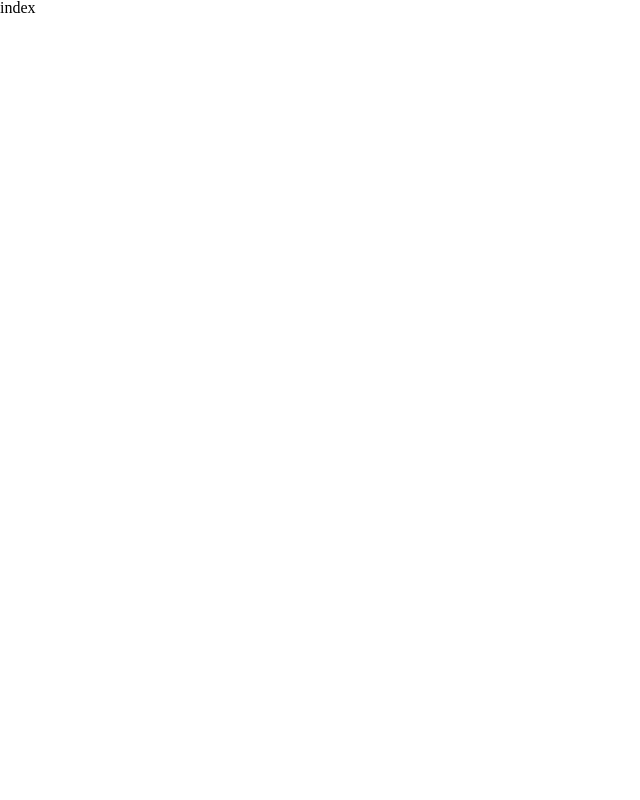
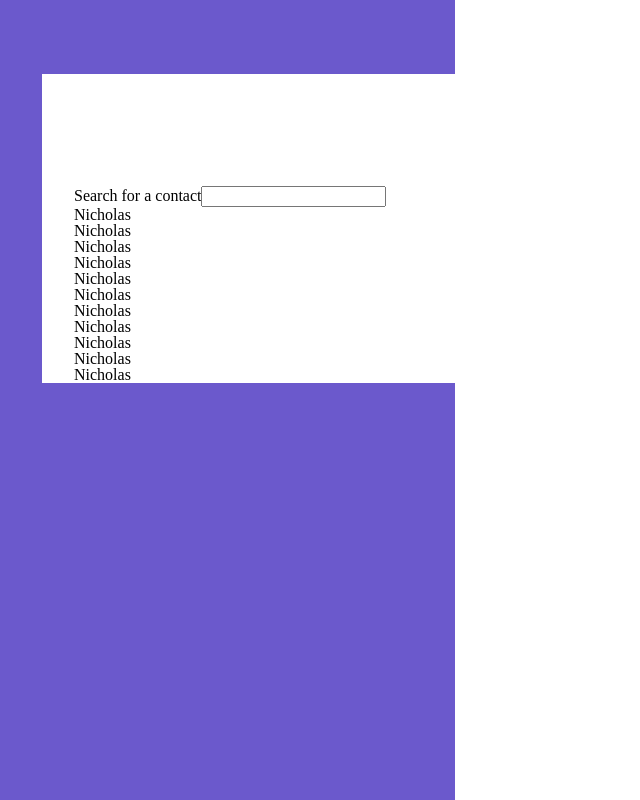
Before and after one commit to WesleyVitor/Contact-list, a Next.js app: page / in a window 1280 px wide. Shown: the whole page, without its empty margins (0-640 px from the left). Built offline with nearby package versions, Linux system fonts and the light colour scheme.

Commit message:
add: initial contact list component

```diff
--- /dev/null
+++ b/components/Container/index.tsx
@@ -0,0 +1,23 @@
+import React from "react";
+import { ContainerStyle } from "./styles";
+
+interface Props {
+    children: React.FC;
+}
+
+const Container: React.FC = ({ children }: Props) => {
+    return (
+        <ContainerStyle>
+            <aside
+                style={{
+                    height: "100vh",
+                    width: "455px",
+                    background: "#6B59CC",
+                }}
+            ></aside>
+            {children}
+        </ContainerStyle>
+    );
+};
+
+export default Container;
--- /dev/null
+++ b/components/Container/styles.ts
@@ -0,0 +1,6 @@
+import styled from "styled-components";
+
+export const ContainerStyle = styled.main`
+    height: 100vh;
+    width: 100%;
+`;
--- /dev/null
+++ b/components/ListContact/index.tsx
@@ -0,0 +1,28 @@
+import React from "react";
+
+import { SectionList } from "./styles";
+
+const ListContact: React.FC = () => {
+    return (
+        <SectionList>
+            <label>Search for a contact</label>
+            <input type="text" />
+
+            <ul>
+                <li>Nicholas</li>
+                <li>Nicholas</li>
+                <li>Nicholas</li>
+                <li>Nicholas</li>
+                <li>Nicholas</li>
+                <li>Nicholas</li>
+                <li>Nicholas</li>
+                <li>Nicholas</li>
+                <li>Nicholas</li>
+                <li>Nicholas</li>
+                <li>Nicholas</li>
+            </ul>
+        </SectionList>
+    );
+};
+
+export default ListContact;
--- /dev/null
+++ b/components/ListContact/styles.ts
@@ -0,0 +1,9 @@
+import styled from "styled-components";
+
+export const SectionList = styled.section`
+    background: #fff;
+    padding-top: 112px;
+    padding-left: 32px;
+    padding-right: 45px;
+    width: 552px;
+`;
--- a/pages/index.tsx
+++ b/pages/index.tsx
@@ -1,7 +1,23 @@
 import React from "react";
 
+import ListContact from "../components/ListContact";
+import Container from "../components/Container";
+
 const index: React.FC = () => {
-    return <div>index</div>;
+    return (
+        <Container>
+            <div
+                style={{
+                    position: "absolute",
+                    top: "74px",
+                    left: "42px",
+                    display: "flex",
+                }}
+            >
+                <ListContact />
+            </div>
+        </Container>
+    );
 };
 
 export default index;
```
